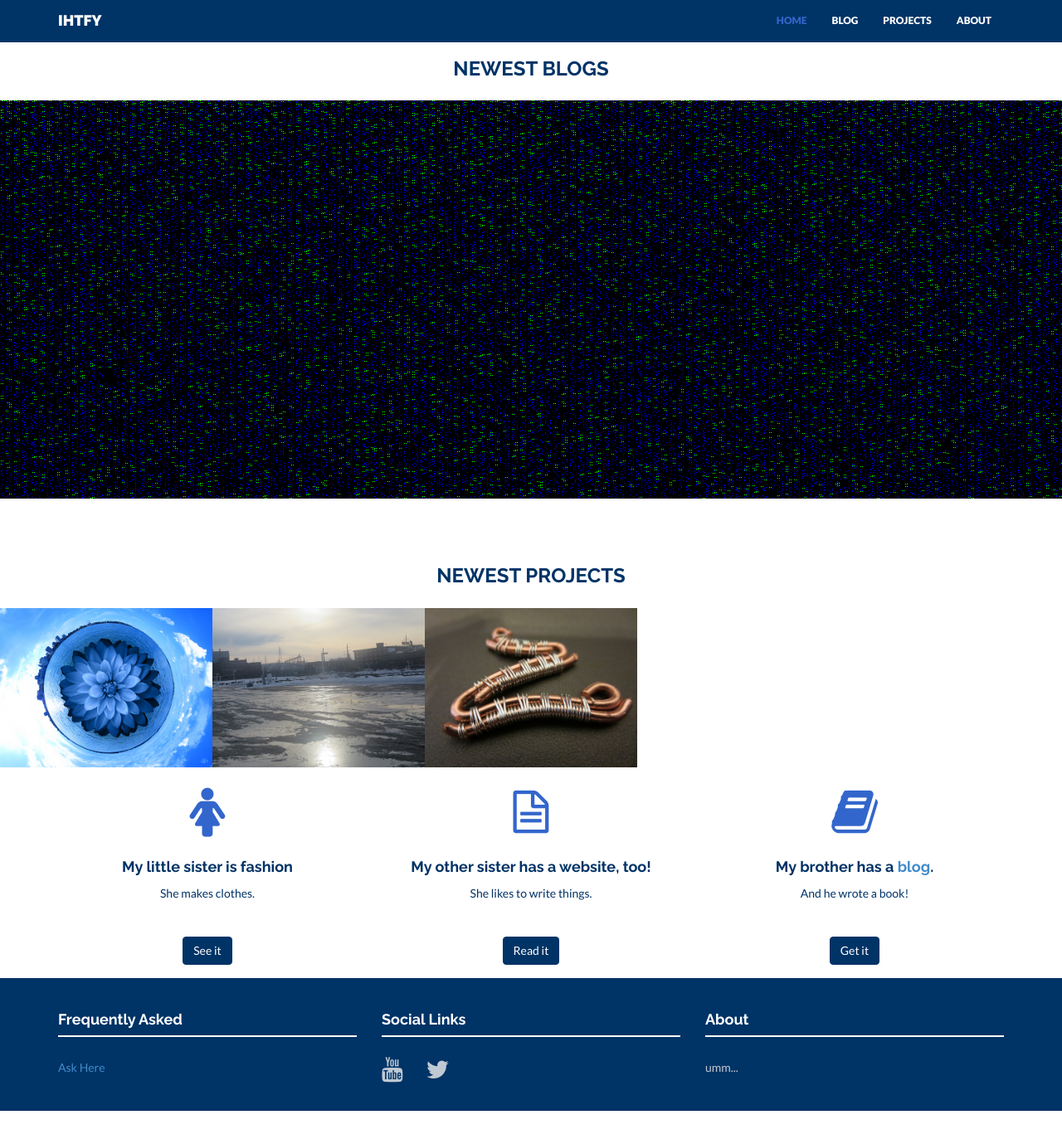
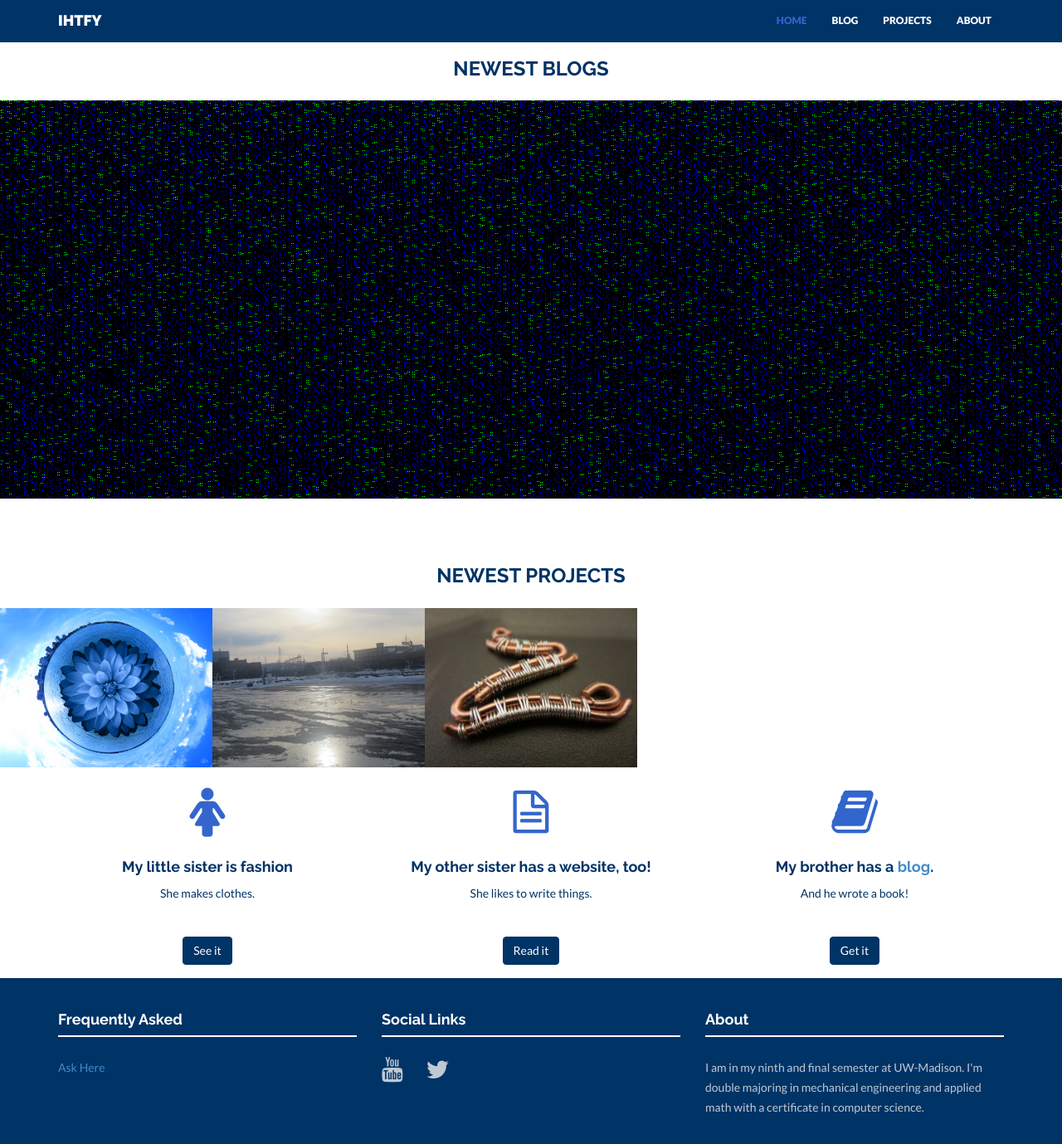
Before and after one commit to IHTFY/-DEFUNCT-frankiemercado.github.io, a Jekyll site: the page built from index.html, in a window 1280 px wide and 1379 px high. Shown: the whole window at 83% size. Built offline with Jekyll 4.4.1, drawn with Linux system fonts in a browser that asks for light colours; nearby versions of some CDN libraries.

Commit message:
Added 'about' edu bio.

```diff
--- a/_config.yml
+++ b/_config.yml
@@ -97,7 +97,7 @@ members:
 #    img: client04.png
 
 # Short text about your company. Shown in footer on every page and also separately on Home and Contact page.
-about: "umm..."
+about: "I am in my ninth and final semester at UW-Madison. I'm double majoring in mechanical engineering and applied math with a certificate in computer science."
 
 # Testimonial content. Shown on Home and About page.
 testimonial:
```
